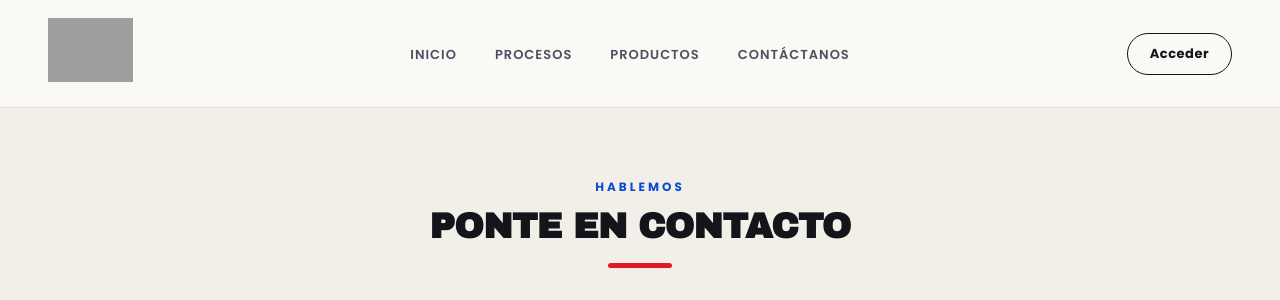
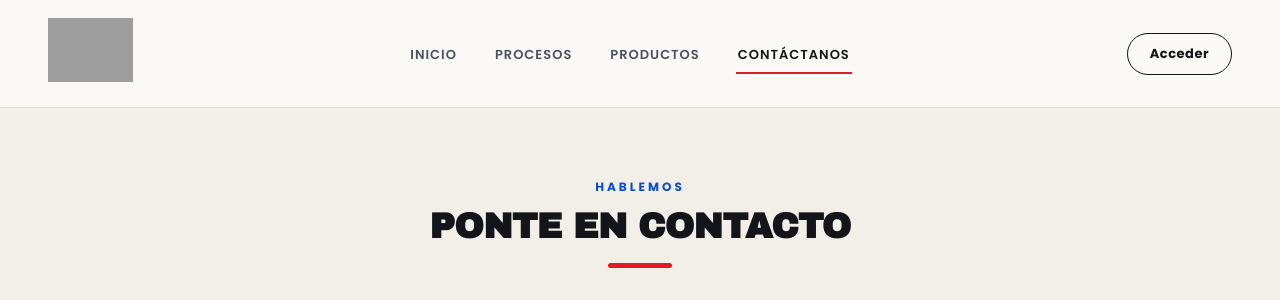
Before and after one commit to omargarcia1102/PRUEBAPRINTPACK, a Flask app: page /contacto in a window 1280 px wide. Shown: the top 300 px of the page. Run offline with Flask 3, Linux system fonts and the light colour scheme; some libraries are stand-ins or nearby versions; grey boxes are pictures that could not be loaded.

Commit message:
Update CONTACTO.html

```diff
--- a/Proyecto print pack/app/templates/CONTACTO.html
+++ b/Proyecto print pack/app/templates/CONTACTO.html
@@ -25,7 +25,7 @@
                 <li><a href="{{ url_for('main.inicio') }}">Inicio</a></li>
                 <li><a href="{{ url_for('main.procesos') }}">Procesos</a></li>
                 <li><a href="{{ url_for('main.productos') }}">Productos</a></li>
-                <li><a href="{{ url_for('main.contacto') }}">Contáctanos</a></li>
+                <li><a href="{{ url_for('main.contacto') }}" class="active">Contáctanos</a></li>
 
                 <!-- Enlaces privados (Jinja2 los muestra solo si hay sesión) -->
                 {% if session.get('rol') %}
```
